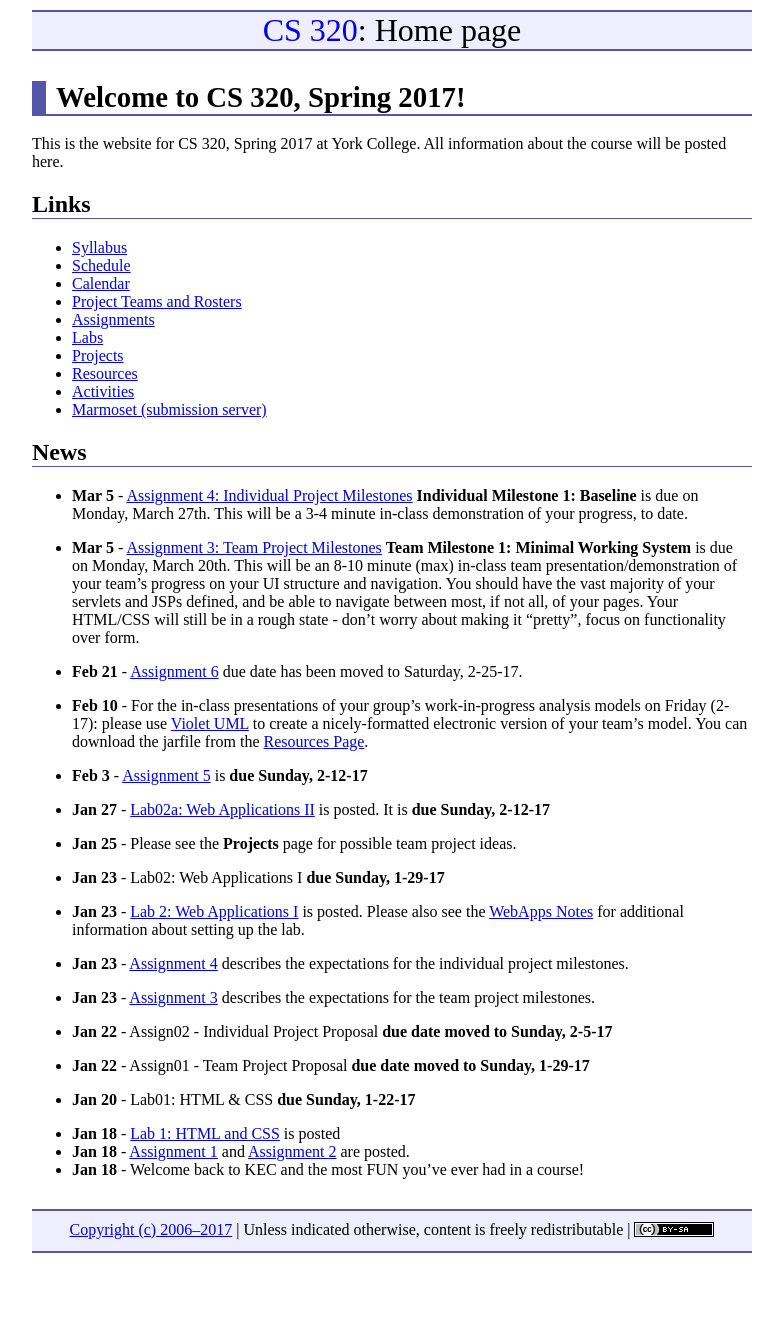
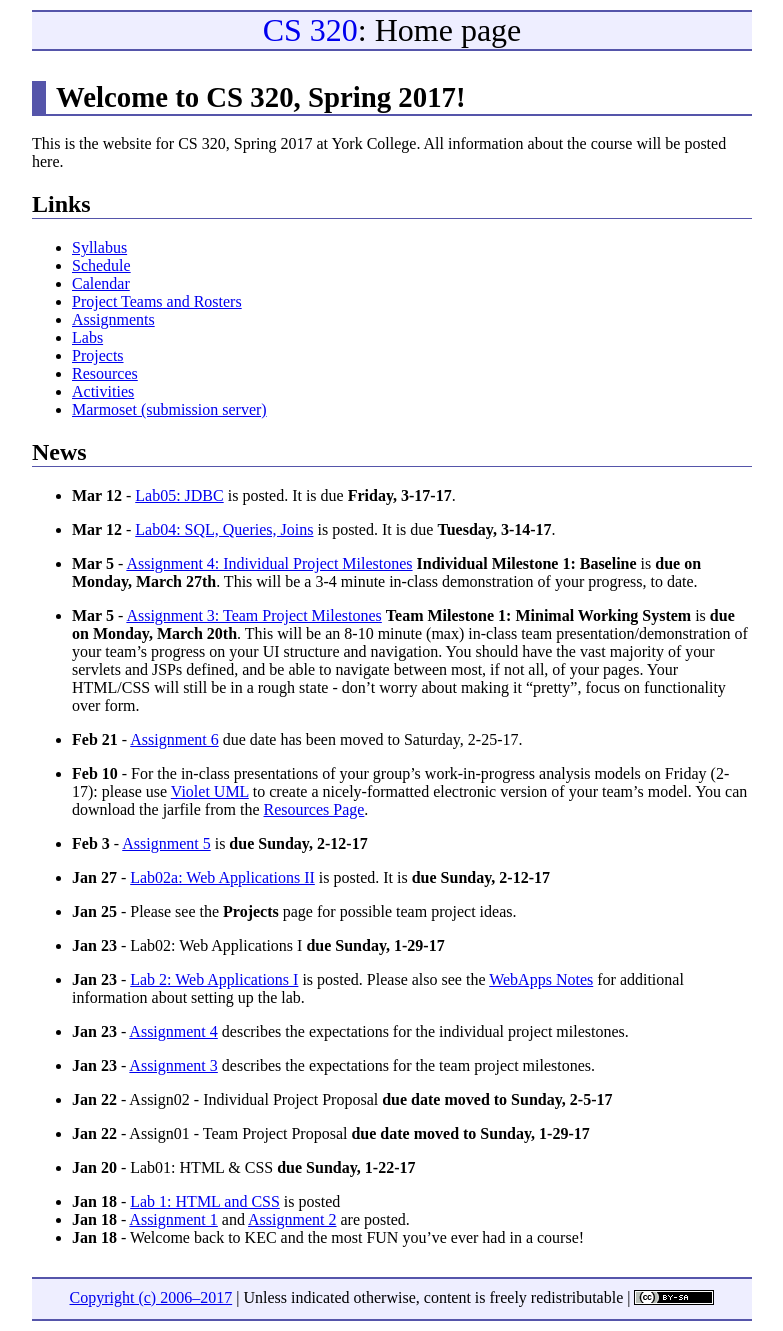
Before and after one commit to ycpcs/cs320-spring2017, a Jekyll site: the page built from index.md, in a window 1280 px wide. Shown: the whole page, without its empty margins (248-1031 px from the left). Built offline with Jekyll 4.4.1, drawn with Linux system fonts in a browser that asks for light colours; before the commit the page ends 1263 px from its top, so only the background shows below that.

Commit message:
schedule updates

```diff
--- a/index.md
+++ b/index.md
@@ -56,9 +56,13 @@ All information about the course will be posted here.
 
 --->
 
-* **Mar 5** - [Assignment 4: Individual Project Milestones](assign/assign04.html) **Individual Milestone 1: Baseline** is due on Monday, March 27th.  This will be a 3-4 minute in-class demonstration of your progress, to date.
+* **Mar 12** - [Lab05: JDBC](labs/lab05.html) is posted.  It is due **Friday, 3-17-17**.
 
-* **Mar 5** - [Assignment 3: Team Project Milestones](assign/assign03.html) **Team Milestone 1: Minimal Working System** is due on Monday, March 20th.    This will be an 8-10 minute (max) in-class team presentation/demonstration of your team's progress on your UI structure and navigation.  You should have the vast majority of your servlets and JSPs defined, and be able to navigate between most, if not all, of your pages.  Your HTML/CSS will still be in a rough state - don't worry about making it "pretty", focus on functionality over form.
+* **Mar 12** - [Lab04: SQL, Queries, Joins](labs/lab04.html) is posted.  It is due **Tuesday, 3-14-17**.
+
+* **Mar 5** - [Assignment 4: Individual Project Milestones](assign/assign04.html) **Individual Milestone 1: Baseline** is **due on Monday, March 27th**.  This will be a 3-4 minute in-class demonstration of your progress, to date.
+
+* **Mar 5** - [Assignment 3: Team Project Milestones](assign/assign03.html) **Team Milestone 1: Minimal Working System** is **due on Monday, March 20th**.    This will be an 8-10 minute (max) in-class team presentation/demonstration of your team's progress on your UI structure and navigation.  You should have the vast majority of your servlets and JSPs defined, and be able to navigate between most, if not all, of your pages.  Your HTML/CSS will still be in a rough state - don't worry about making it "pretty", focus on functionality over form.
 
 * **Feb 21** - [Assignment 6](assign/assign06.html) due date has been moved to Saturday, 2-25-17.
 
```
Also changed, not shown: labs/index.md (+2 -2 lines), 2 other files.
